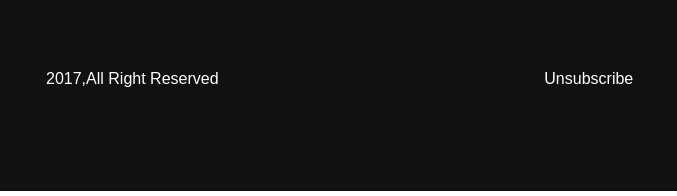
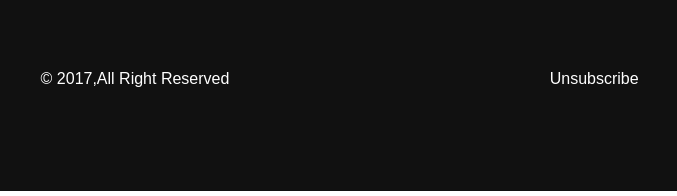
Before and after one commit to imaronno/my-assigment-2, a plain HTML site: page index.html in a window 1280 px wide. Shown: the part 5856-6052 px from the top of the page, 313-990 px from the left. Drawn offline with Linux system fonts and the light colour scheme.

Commit message:
complited

```diff
--- a/index.html
+++ b/index.html
@@ -161,7 +161,7 @@
         </section>
         <section class="infor-4">
             <div>
-                <p>2017,All Right Reserved</p>
+                <p>© 2017,All Right Reserved</p>
             </div>
             <div>
                 <p>Unsubscribe</p>
```
